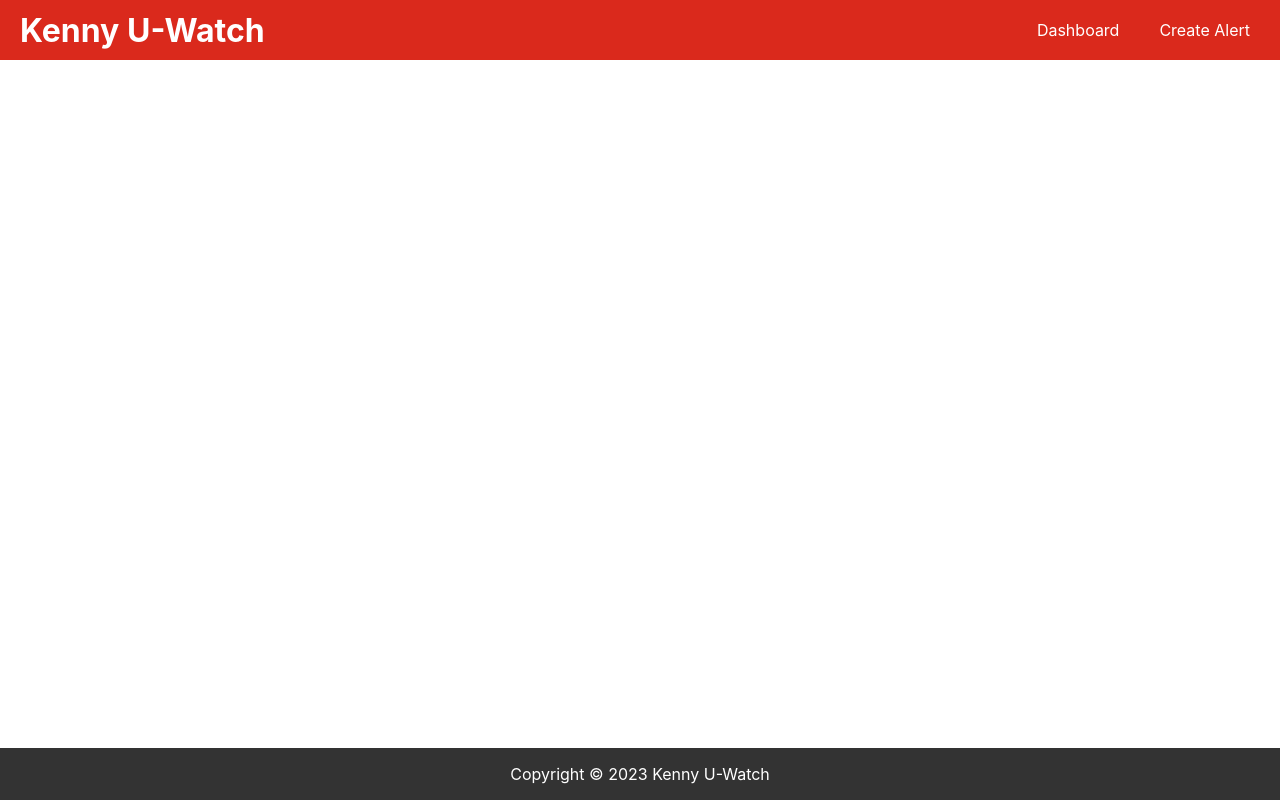
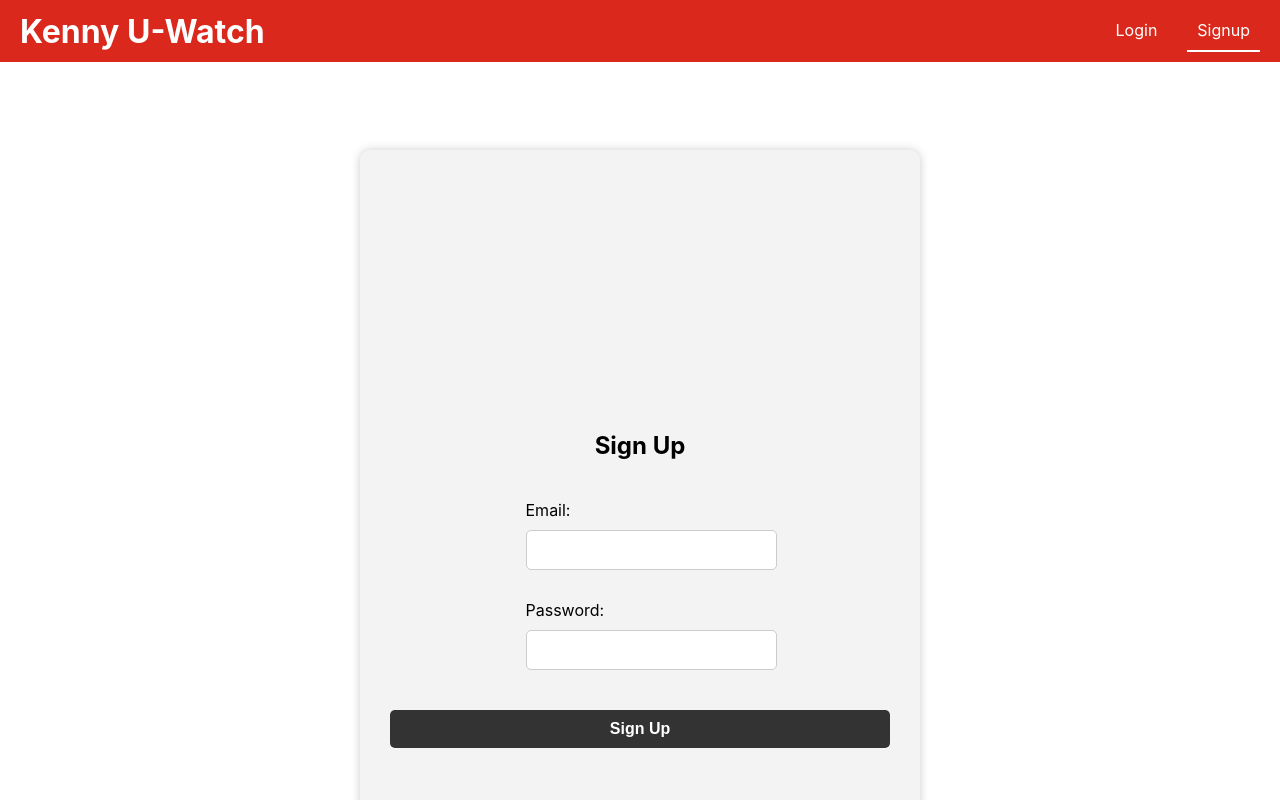
Before and after one commit to jdboisvert/kenny-u-watch, a React (Create React App) app in the folder kenny-u-watch-web-app/: page /signup in a window 1280 px wide. Shown: the top 800 px of the page. Built offline with nearby package versions, Linux system fonts and the light colour scheme.

Commit message:
Updated header to show different states when logged in vs not logged in.

```diff
--- a/kenny-u-watch-web-app/src/AlertsList.js
+++ b/kenny-u-watch-web-app/src/AlertsList.js
@@ -1,6 +1,7 @@
 import React, { useState, useEffect } from 'react';
 import axios from 'axios';
 import './AlertsList.css';
+import { useNavigate } from 'react-router-dom';
 
 import useSessionStorage from './useSessionStorage';
 
@@ -10,10 +11,16 @@ const AlertsList = () => {
   const [searchTerm, setSearchTerm] = useState('');
   const [filteredAlerts, setFilteredAlerts] = useState([]);
 
+  const navigate = useNavigate();
+
   const [access, setAccess] = useSessionStorage('access', '');
   const [refresh, setRefresh] = useSessionStorage('refresh', '');
 
   useEffect(() => {
+    if (!access) {
+      navigate('/login');
+    }
+
     getAlerts();
     filterAlerts();
   }, [searchTerm, alerts]);
--- a/kenny-u-watch-web-app/src/Header.js
+++ b/kenny-u-watch-web-app/src/Header.js
@@ -1,25 +1,48 @@
-import React from 'react';
+import React, { useEffect, useState } from 'react';
 import { Link, useLocation } from 'react-router-dom';
 import './Header.css';
 
 const Header = () => {
     const location = useLocation();
 
+    let accessToken = sessionStorage.getItem("access");
+    const [isLoggedIn, setIsLoggedIn] = useState(!!accessToken);
+
+    useEffect(() => {
+        // Check if ever the access token is set whenever the location of the app changes.
+        accessToken = sessionStorage.getItem("access");
+        setIsLoggedIn(!!accessToken);
+      }, [location]);
+
     return (
       <header className="header">
         <h1 className="header-title">Kenny U-Watch</h1>
         <nav>
           <ul className="header-menu">
+            {isLoggedIn ? (
+              <>
                 <li className={`header-menu-item ${location.pathname === '/dashboard' ? 'active' : ''}`}>
                   <Link to="/dashboard">Dashboard</Link>
                 </li>
                 <li className={`header-menu-item ${location.pathname === '/create-alert' ? 'active' : ''}`}>
                   <Link to="/create-alert">Create Alert</Link>
                 </li>
+              </>
+            ) : (
+              <>
+                <li className={`header-menu-item ${location.pathname === '/login' ? 'active' : ''}`}>
+                  <Link to="/login">Login</Link>
+                </li>
+                <li className={`header-menu-item ${location.pathname === '/signup' ? 'active' : ''}`}>
+                  <Link to="/signup">Signup</Link>
+                </li>
+              </>
+            )}
           </ul>
         </nav>
       </header>
     );
   };
 
+
 export default Header;
--- a/kenny-u-watch-web-app/src/Login.js
+++ b/kenny-u-watch-web-app/src/Login.js
@@ -5,7 +5,7 @@ import useSessionStorage from './useSessionStorage';
 
 import {useNavigate} from 'react-router-dom';
 
-const Login = (props) => {
+const Login = () => {
   const [email, setEmail] = useState('');
   const [password, setPassword] = useState('');
 
@@ -22,11 +22,8 @@ const Login = (props) => {
         password,
       });
 
-      console.log(response.data);  // TODO just for testing. Remove this line.
-
-      const { access, refresh } = response.data;
-      setAccess(access);
-      setRefresh(refresh);
+      setAccess(response.data.access);
+      setRefresh(response.data.refresh);
 
       navigate('/dashboard');
     } catch (error) {
--- a/kenny-u-watch-web-app/src/Signup.js
+++ b/kenny-u-watch-web-app/src/Signup.js
@@ -12,13 +12,12 @@ const Signup = (props) => {
   const handleSubmit = async (event) => {
     event.preventDefault();
     try {
-      const response = await axios.post('http://127.0.0.1:8000/signup/v1/new', {
+      await axios.post('http://127.0.0.1:8000/signup/v1/new', {
         email,
         username: email,
         password,
       });
 
-      console.log(response.data);  // TODO just for testing. Remove this line.
       navigate('/login');
     } catch (error) {
       console.error(error);
--- a/kenny-u-watch-web-app/src/index.js
+++ b/kenny-u-watch-web-app/src/index.js
@@ -20,7 +20,7 @@ root.render(
       <div className="content">
         <Routes>
           <Route path="/login" element={<Login />} />
-          <Route path="/" element={<Signup />} />
+          <Route path="/signup" element={<Signup />} />
           <Route path="/dashboard" element={<AlertsList />} />
           <Route path="/create-alert" element={<CreateAlert />} />
         </Routes>
```
Lines whose indentation alone changed are shown as unchanged.
